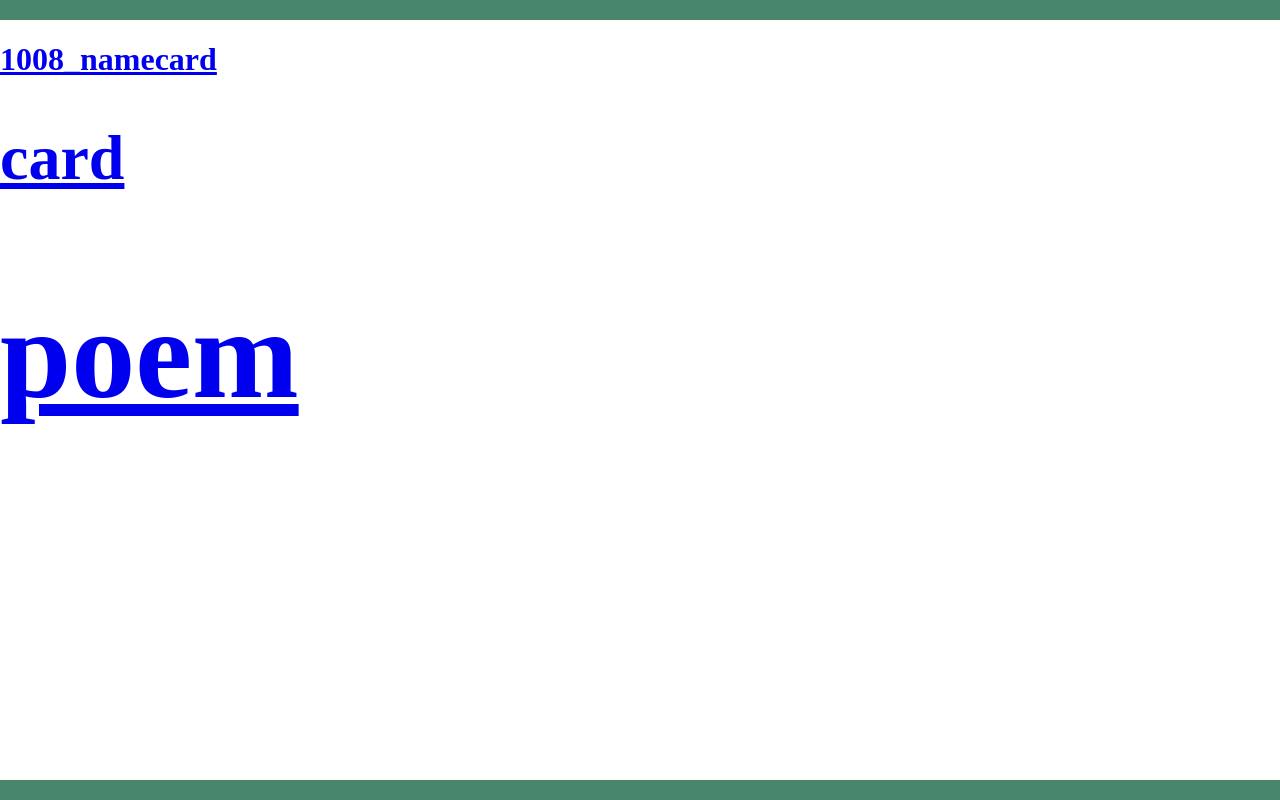
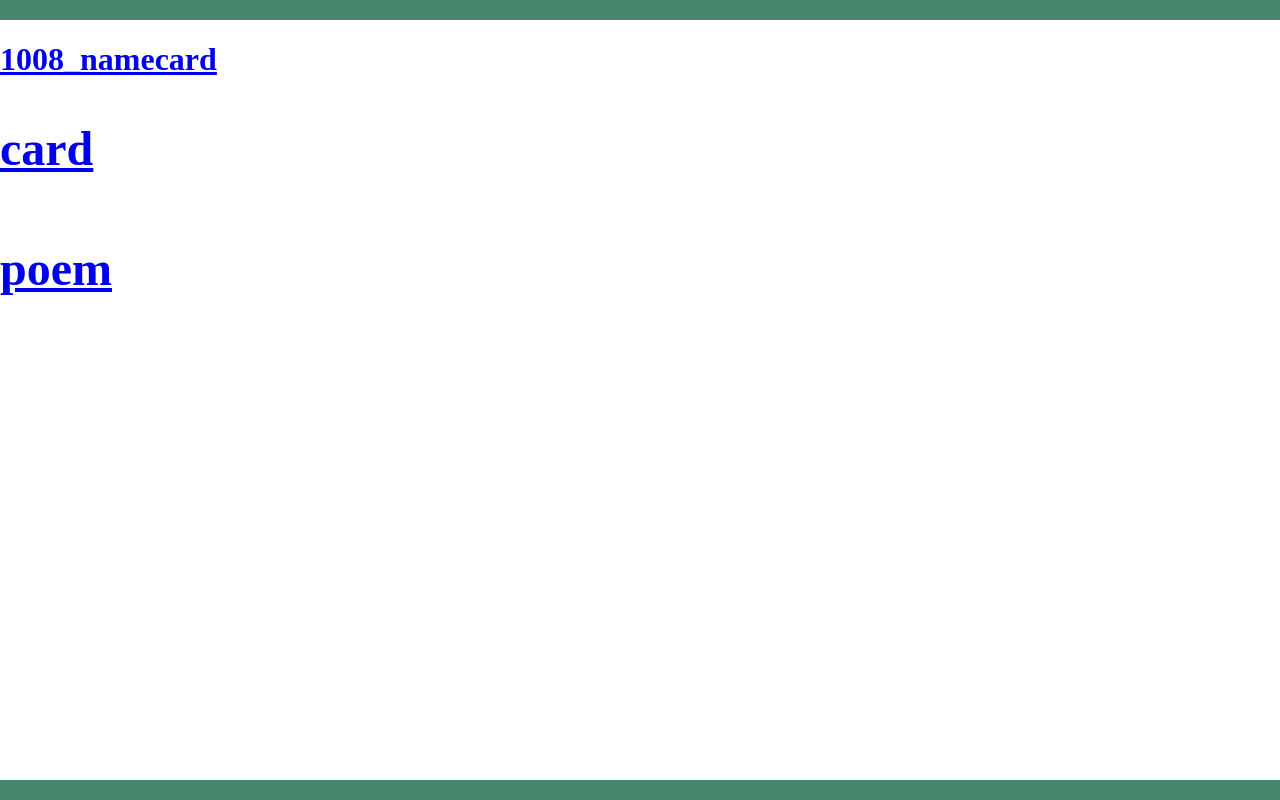
Before and after one commit to trilead0106/trilead0106.github.io, a plain HTML site: page index.html in a window 1280 px wide. Drawn offline with Linux system fonts and the light colour scheme; files that its build step writes are made by us from their sources.

Commit message:
Update index.html

```diff
--- a/index.html
+++ b/index.html
@@ -17,10 +17,10 @@
 		  1008_namecard
 		 <h1>
 
-	         <h1><a href='./1015/card.html'>
+	         <h2><a href='./1015/card.html'>
 		  card
 		 <h1>
-		 <h1><a href='./1022/poem.html'>
+		 <h4><a href='./1022/poem.html'>
 		  poem
 		 <h1>
 
```
